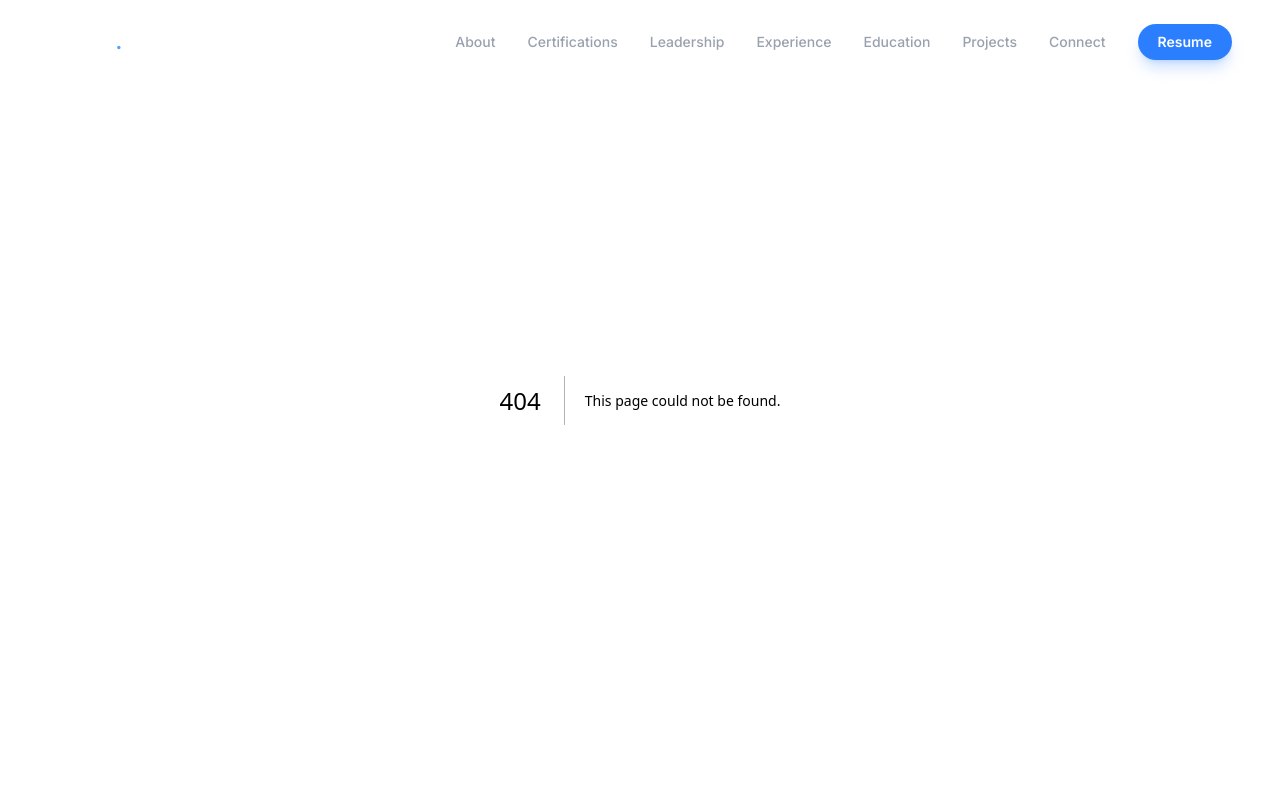
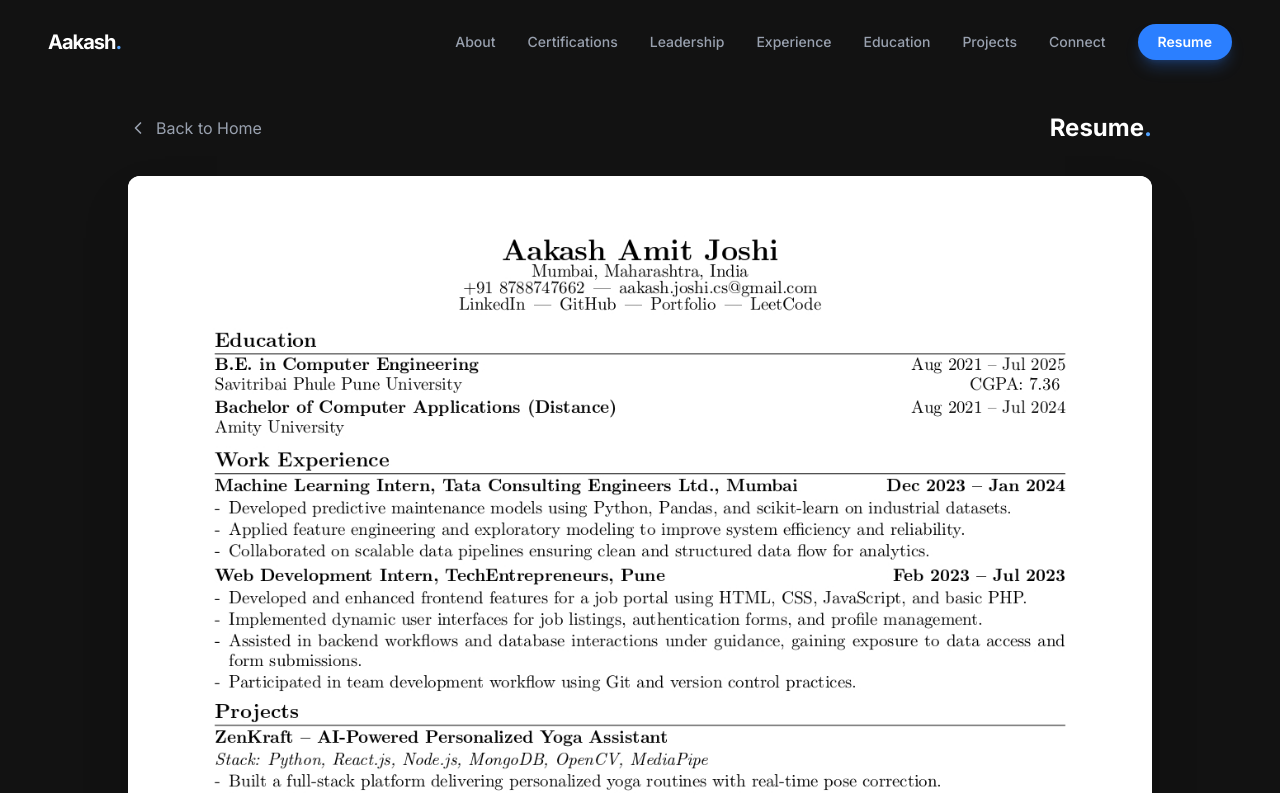
Before and after one commit to avianage/portfolio-26, a Next.js app: page /resume in a window 1280 px wide. Before the commit this address had no page. Shown: the top 793 px of the page. Built offline with nearby package versions, Linux system fonts and the light colour scheme.

Commit message:
Changed Resume from PDF to JPG

```diff
--- /dev/null
+++ b/app/resume/page.tsx
@@ -0,0 +1,100 @@
+'use client';
+
+import { motion } from 'framer-motion';
+import Link from 'next/link';
+import Image from 'next/image';
+import { PROFILE } from '@/lib/data';
+
+export default function ResumePage() {
+    return (
+        <main className="min-h-screen bg-[#121212] pt-28 pb-12 px-6 md:px-12">
+            <div className="max-w-5xl mx-auto">
+                {/* Header/Navigation */}
+                <div className="flex items-center justify-between mb-8">
+                    <motion.div
+                        initial={{ opacity: 0, x: -20 }}
+                        animate={{ opacity: 1, x: 0 }}
+                        transition={{ duration: 0.5 }}
+                    >
+                        <Link
+                            href="/"
+                            className="group flex items-center gap-2 text-gray-400 hover:text-white transition-colors"
+                        >
+                            <svg
+                                xmlns="http://www.w3.org/2000/svg"
+                                width="20"
+                                height="20"
+                                viewBox="0 0 24 24"
+                                fill="none"
+                                stroke="currentColor"
+                                strokeWidth="2"
+                                strokeLinecap="round"
+                                strokeLinejoin="round"
+                                className="group-hover:-translate-x-1 transition-transform"
+                            >
+                                <path d="m15 18-6-6 6-6" />
+                            </svg>
+                            Back to Home
+                        </Link>
+                    </motion.div>
+
+                    <motion.div
+                        initial={{ opacity: 0, x: 20 }}
+                        animate={{ opacity: 1, x: 0 }}
+                        transition={{ duration: 0.5 }}
+                    >
+                        <h1 className="text-2xl font-bold text-white">
+                            Resume<span className="text-blue-400">.</span>
+                        </h1>
+                    </motion.div>
+                </div>
+
+                {/* Resume Image */}
+                <motion.div
+                    initial={{ opacity: 0, y: 20 }}
+                    animate={{ opacity: 1, y: 0 }}
+                    transition={{ duration: 0.6, delay: 0.2 }}
+                    className="w-full bg-white rounded-xl shadow-2xl overflow-hidden"
+                >
+                    <img
+                        src="/resume.jpg"
+                        alt={`${PROFILE.name} Resume`}
+                        className="w-full h-auto block"
+                        loading="eager"
+                    />
+                </motion.div>
+
+                {/* Download Button (Optional but useful) */}
+                <motion.div
+                    initial={{ opacity: 0 }}
+                    animate={{ opacity: 1 }}
+                    transition={{ duration: 0.5, delay: 0.8 }}
+                    className="mt-12 flex justify-center"
+                >
+                    <a
+                        href="/resume.jpg"
+                        download="Aakash_Joshi_Resume.jpg"
+                        className="px-8 py-4 rounded-full bg-blue-500 hover:bg-blue-600 text-white font-bold transition-all hover:scale-105 active:scale-95 shadow-xl shadow-blue-500/25 flex items-center gap-2"
+                    >
+                        <svg
+                            xmlns="http://www.w3.org/2000/svg"
+                            width="20"
+                            height="20"
+                            viewBox="0 0 24 24"
+                            fill="none"
+                            stroke="currentColor"
+                            strokeWidth="2"
+                            strokeLinecap="round"
+                            strokeLinejoin="round"
+                        >
+                            <path d="M21 15v4a2 2 0 0 1-2 2H5a2 2 0 0 1-2-2v-4" />
+                            <polyline points="7 10 12 15 17 10" />
+                            <line x1="12" x2="12" y1="15" y2="3" />
+                        </svg>
+                        Download Resume
+                    </a>
+                </motion.div>
+            </div>
+        </main>
+    );
+}
--- a/components/Navbar.tsx
+++ b/components/Navbar.tsx
@@ -87,14 +87,12 @@ export default function Navbar() {
                                 {item.name}
                             </Link>
                         ))}
-                        <a
+                        <Link
                             href={PROFILE.resume}
-                            target="_blank"
-                            rel="noopener noreferrer"
                             className="px-5 py-2 rounded-full bg-blue-500 hover:bg-blue-600 text-white text-sm font-semibold transition-all hover:scale-105 active:scale-95 shadow-lg shadow-blue-500/25"
                         >
                             Resume
-                        </a>
+                        </Link>
                     </div>
 
                     {/* Mobile Menu Button */}
@@ -142,15 +140,13 @@ export default function Navbar() {
                                     {item.name}
                                 </Link>
                             ))}
-                            <a
+                            <Link
                                 href={PROFILE.resume}
-                                target="_blank"
-                                rel="noopener noreferrer"
                                 onClick={() => setMobileMenuOpen(false)}
                                 className="mt-4 px-8 py-3 rounded-full bg-blue-500 text-white text-xl font-bold shadow-xl shadow-blue-500/30"
                             >
                                 Resume
-                            </a>
+                            </Link>
                         </div>
                     </motion.div>
                 )}
--- a/lib/data.ts
+++ b/lib/data.ts
@@ -4,7 +4,7 @@ export const PROFILE = {
     about: `Computer Engineer skilled in software development, machine learning, and web technologies.
   Experienced in full-stack application development with expertise in Python, C++, and JavaScript.`,
     philosophy: `Driven by trajectory and growth. Multidisciplinary. AI. DevOps. Infrastructure.`,
-    resume: "/resume/resume.pdf",
+    resume: "/resume",
 };
 
 export const SOCIALS = [
```
Also changed, not shown: public/resume.jpg (added), 1 other file (tests, documents, lock files or other folders).
